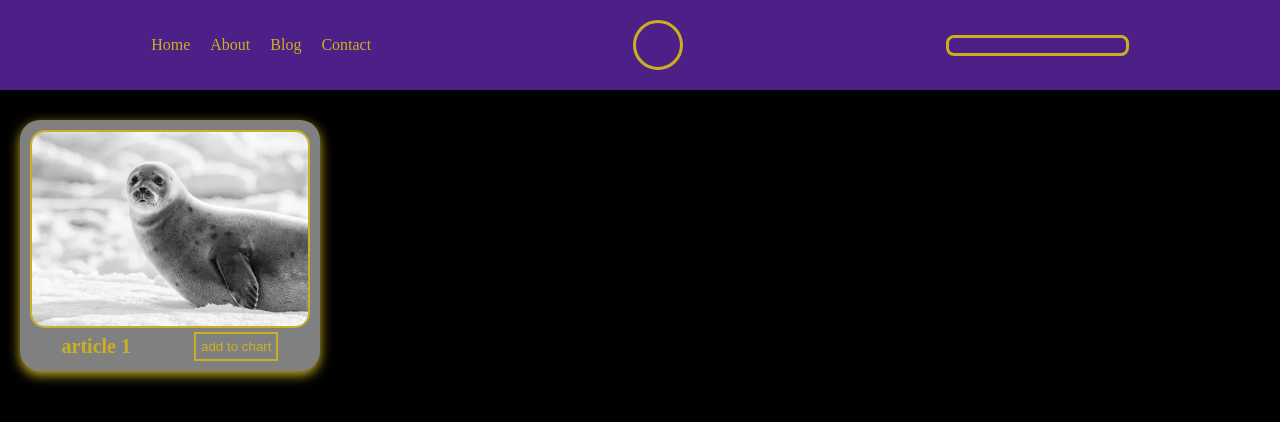
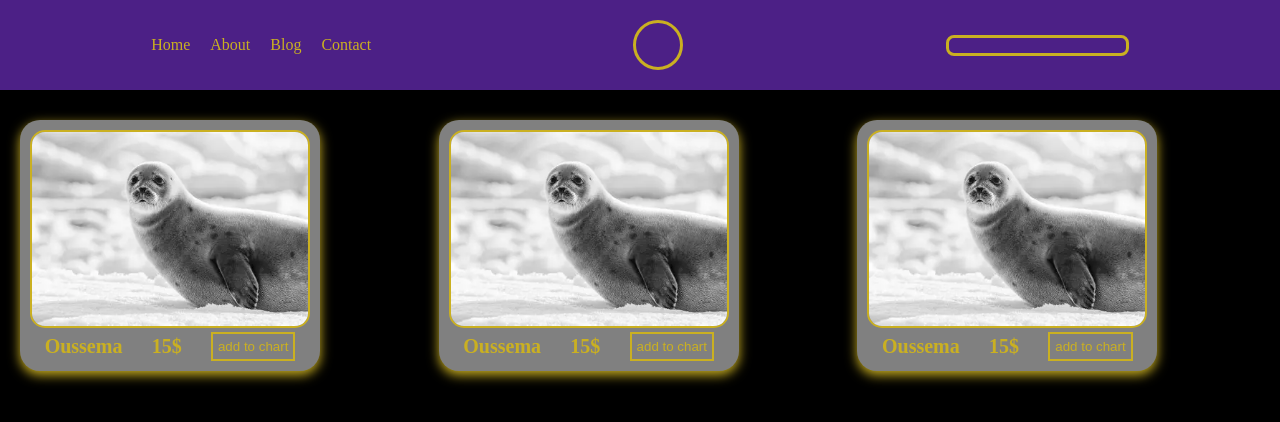
Before and after one commit to Oussecg/fo9ma.com, a plain HTML site: page index.html in a window 1280 px wide. Drawn offline with nearby package versions, Linux system fonts and the light colour scheme.

Commit message:
I add articles automatically using js !

```diff
--- a/articles.json
+++ b/articles.json
@@ -1,7 +1,17 @@
 [
   {
+    "image": "./assets/images/FO9MA.webp",
     "name": "Oussema",
-    "age": "15",
-    "username": "Oussecg"
+    "price": "15"
+  },
+  {
+    "image": "./assets/images/FO9MA.webp",
+    "name": "Oussema",
+    "price": "15"
+  },
+  {
+    "image": "./assets/images/FO9MA.webp",
+    "name": "Oussema",
+    "price": "15"
   }
 ]
--- a/index.html
+++ b/index.html
@@ -24,15 +24,7 @@
     <input class="search-bar" type="text" name="" id="" />
   </header>
   <body>
-    <form class="articles-container">
-      <div class="article-container">
-        <img class="article-image" src="assets/images/FO9MA.webp" />
-        <div class="article-data-container">
-          <label class="article-name">article 1</label>
-          <button class="add-cart" id="add-cart">add to chart</button>
-        </div>
-      </div>
-    </form>
+    <form class="articles-container"></form>
   </body>
   <script src="script.js"></script>
 </html>
--- a/script.js
+++ b/script.js
@@ -4,6 +4,8 @@ class Operators {
     this.randomColor.bind(this);
     this.randomColor.bind(this);
     this.readArticles.bind(this);
+    this.renderArticles.bind(this);
+    this.articles = [];
   }
 
   randomInt(min, max) {
@@ -33,12 +35,31 @@ class Operators {
       cache: false,
       success: (data) => {
         console.log(data);
+        this.articles = data;
+        // render after articles are loaded
+        this.renderArticles();
       },
       error: (jqXHR, textStatus, errorThrown) => {
         console.error("Can't import articles.json:", textStatus, errorThrown);
       },
     });
   }
+
+  renderArticles() {
+    let articlesContainer = "";
+    this.articles.forEach((article) => {
+      articlesContainer += `
+      <div class="article-container">
+        <img class="article-image" src="${article.image}" />
+        <div class="article-data-container">
+          <label class="article-name">${article.name}</label>
+          <label class="article-price">${article.price}$</label>
+          <button class="add-cart" id="add-cart">add to chart</button>
+        </div>
+      </div>`;
+    });
+    $(".articles-container").html(articlesContainer);
+  }
 }
 
 const operators = new Operators();
--- a/style.css
+++ b/style.css
@@ -104,7 +104,7 @@ body {
   border-color: red;
   scale: 1.1;
 }
-.article-name {
+.article-name, .article-price {
   font-size: 20px;
   color: var(--font-color);
   font-weight: bold;
```
